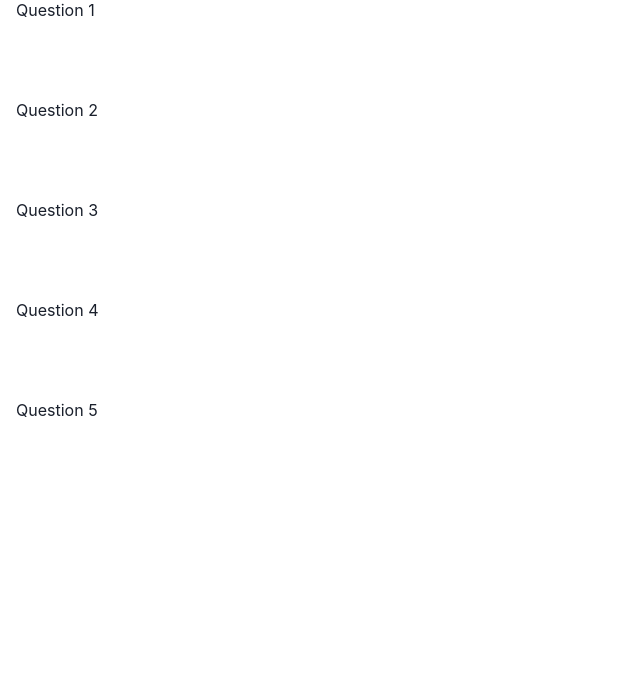
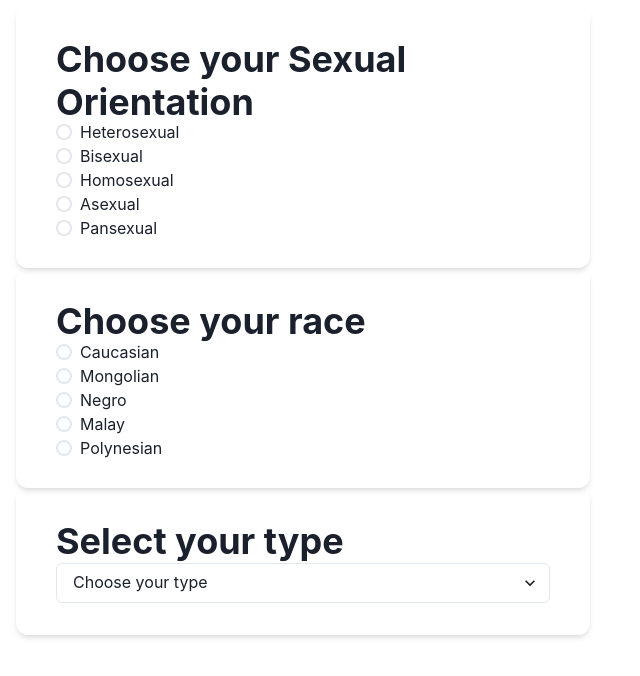
Before and after one commit to dwjustin/group13, a React (Create React App) app in the folder frontend/frontend/: page /Questions in a window 1280 px wide. Shown: the top 676 px of the page, without its empty margins (0-640 px from the left). Built offline with nearby package versions, Linux system fonts and the light colour scheme.

Commit message:
feat(Questions.js): added questions and usestate selection

```diff
--- a/frontend/frontend/src/Components/Questions.js
+++ b/frontend/frontend/src/Components/Questions.js
@@ -1,13 +1,57 @@
-import { Container, Box } from "@chakra-ui/react"
+import { Container,Heading, Box, RadioGroup, Stack, Radio, useBreakpointValue, useColorModeValue, Select } from "@chakra-ui/react"
+import { useState } from "react";
 
 const Questions=()=>{
+
+    const [sex, setSex]=useState();
+    const [race, setRace]=useState();
+    const [type, setType]=useState();
+
     return (
         <Container>
-            <Box mt={1}>Question 1</Box>
-            <Box mt={100}>Question 2</Box>
-            <Box mt={100}>Question 3</Box>
-            <Box mt={100}>Question 4</Box>
-            <Box mt={100}>Question 5</Box>
+            <Box py={{ base: '0', sm: '8' }}
+            px={{ base: '4', sm: '10' }}
+            bg={useBreakpointValue({ base: 'transparent', sm: 'bg-surface' })}
+            boxShadow={{ base: 'none', sm: useColorModeValue('md', 'md-dark') }}
+            borderRadius={{ base: 'none', sm: 'xl' }}>
+                <Heading>Choose your Sexual Orientation</Heading>
+                <RadioGroup onChange={setSex} value={sex}>
+                    <Stack direction='column'>
+                        <Radio sex='1'>Heterosexual</Radio>
+                        <Radio sex='2'>Bisexual</Radio>
+                        <Radio sex='3'>Homosexual</Radio>
+                        <Radio sex='4'>Asexual</Radio>
+                        <Radio sex='5'>Pansexual</Radio>
+                    </Stack>
+                </RadioGroup>
+            </Box>
+            <Box py={{ base: '0', sm: '8' }}
+            px={{ base: '4', sm: '10' }}
+            bg={useBreakpointValue({ base: 'transparent', sm: 'bg-surface' })}
+            boxShadow={{ base: 'none', sm: useColorModeValue('md', 'md-dark') }}
+            borderRadius={{ base: 'none', sm: 'xl' }}>
+                <Heading>Choose your race</Heading>
+                <RadioGroup onChange={setRace} value={race}>
+                    <Stack direction='column'>
+                        <Radio race='1'>Caucasian</Radio>
+                        <Radio race='2'>Mongolian</Radio>
+                        <Radio race='3'>Negro</Radio>
+                        <Radio race='4'>Malay</Radio>
+                        <Radio race='5'>Polynesian</Radio>
+                    </Stack>
+                </RadioGroup>
+            </Box>
+            <Box py={{ base: '0', sm: '8' }}
+            px={{ base: '4', sm: '10' }}
+            bg={useBreakpointValue({ base: 'transparent', sm: 'bg-surface' })}
+            boxShadow={{ base: 'none', sm: useColorModeValue('md', 'md-dark') }}
+            borderRadius={{ base: 'none', sm: 'xl' }}>
+                <Heading>Select your type</Heading>
+                <Select placeholder="Choose your type">
+                    <option type='morning' onChange={setType}>Early Bird</option>
+                    <option type='night' onChange={setType}>Night Owl</option>
+                </Select>
+            </Box>
         </Container>
     )
 }
```
